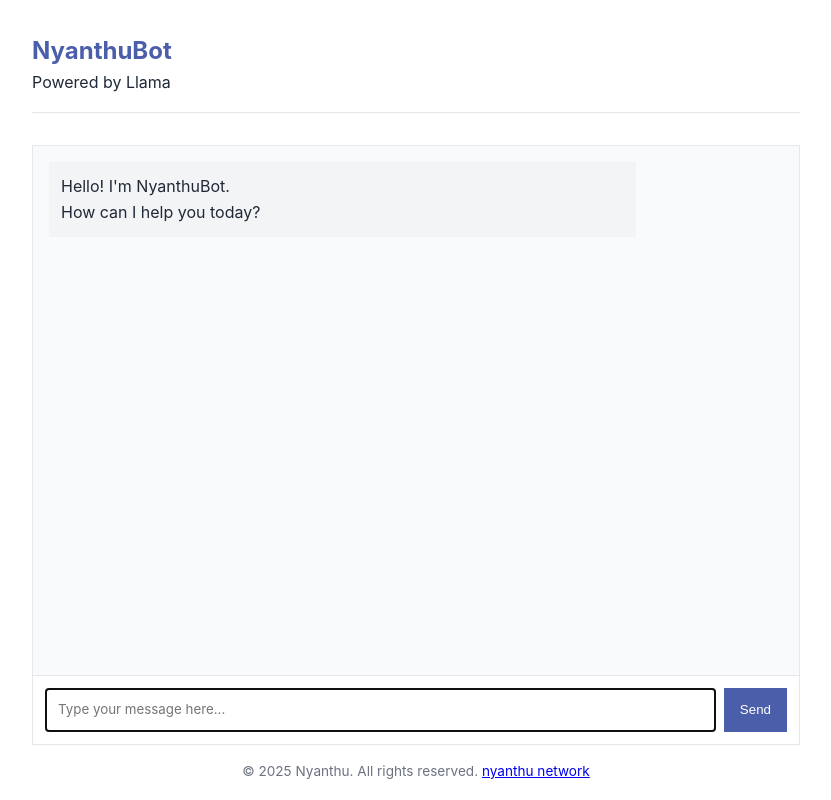
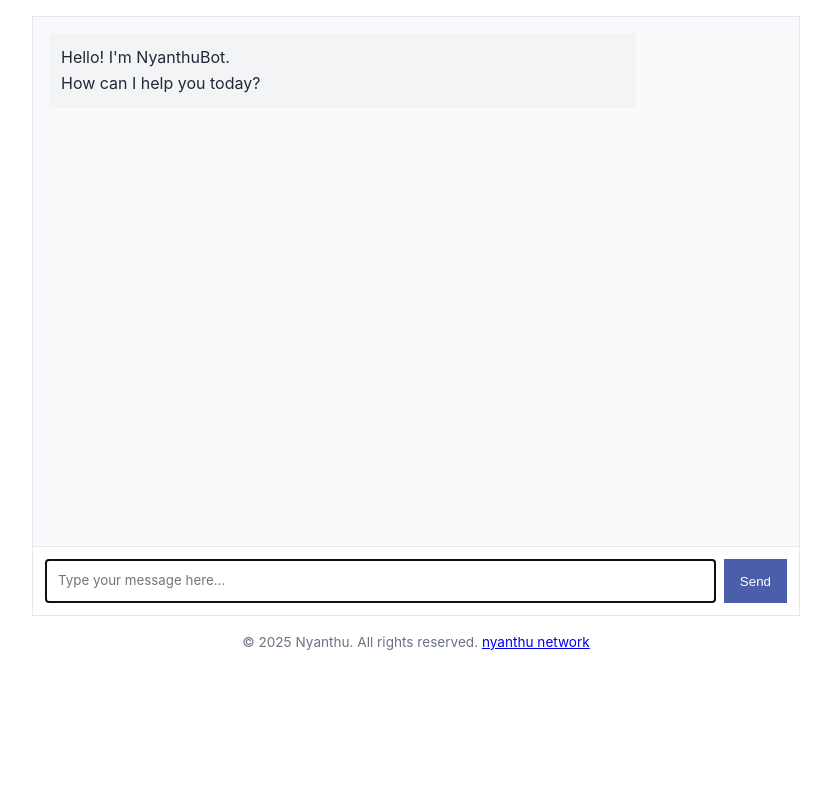
Before and after one commit to nyanthu-okabe/llm-chat-app-template, a website: page public/index.html in a window 1280 px wide. Shown: the whole page, without its empty margins (224-1055 px from the left). Drawn offline with Linux system fonts and the light colour scheme.

Commit message:
Update index.html

```diff
--- a/public/index.html
+++ b/public/index.html
@@ -142,11 +142,6 @@
     </style>
   </head>
   <body>
-    <header>
-      <h1>NyanthuBot</h1>
-      <p>Powered by Llama</p>
-    </header>
-
     <div class="chat-container">
       <div id="chat-messages" class="chat-messages">
         <div class="message assistant-message">
```
